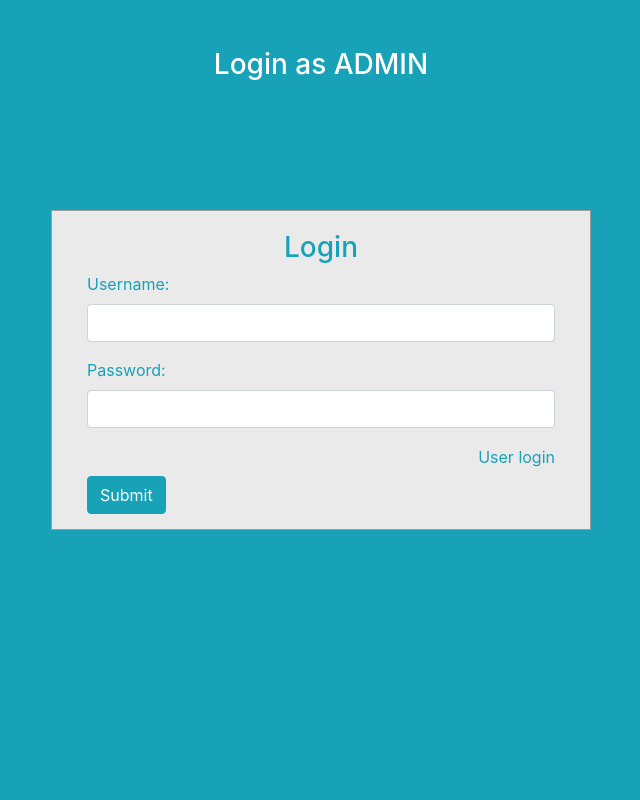
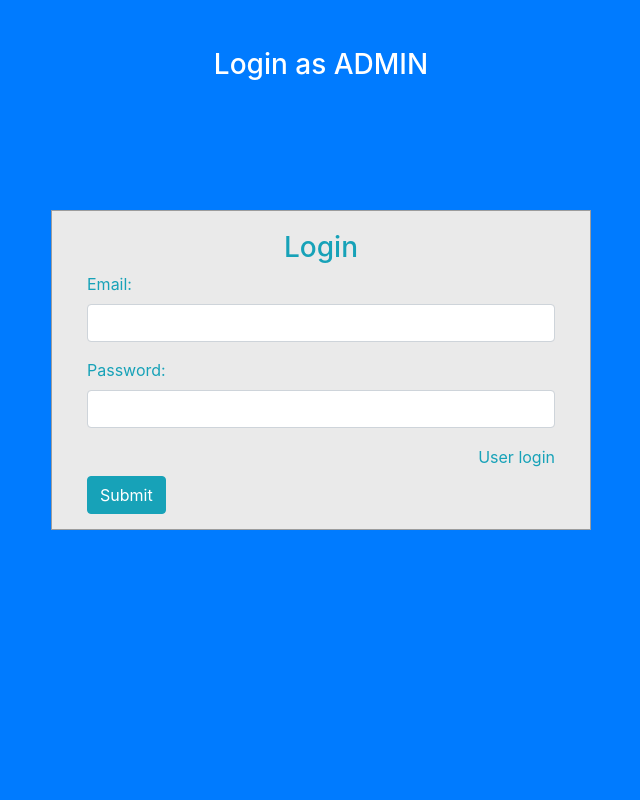
Before and after one commit to khanramzan159/InvoiceSytem, a Django app: page /admin/ in a window 1280 px wide. Shown: the whole page, without its empty margins (319-959 px from the left). Run offline with Django 3.2, Linux system fonts and the light colour scheme; some libraries are stand-ins or nearby versions.

Commit message:
Email Attachment

```diff
--- a/loginreg/models.py
+++ b/loginreg/models.py
@@ -13,7 +13,7 @@
         return self.name
 
 class Admin(models.Model):
-    username = models.CharField(max_length=100)
+    email = models.CharField(max_length=100)
     password = models.CharField(max_length=100)
 
 class Invoice(models.Model):
--- a/loginreg/templates/loginreg/admin-login.html
+++ b/loginreg/templates/loginreg/admin-login.html
@@ -14,7 +14,7 @@
         body {
         margin: 0;
         padding: 0;
-        background-color: #17a2b8;
+        background-color: #007bff;
         height: 100vh;
         }
         #login .container #login-row #login-column #login-box {
@@ -43,8 +43,8 @@
                             {% csrf_token %}
                             <h3 class="text-center text-info">Login</h3>
                             <div class="form-group">
-                                <label for="username" class="text-info">Username:</label><br>
-                                <input type="text" name="username" id="username" class="form-control">
+                                <label for="username" class="text-info">Email:</label><br>
+                                <input type="text" name="email" id="email" class="form-control">
                             </div>
                             <div class="form-group">
                                 <label for="password" class="text-info">Password:</label><br>
@@ -56,9 +56,9 @@
                             </div>
                             <script>
                                 function validate(){
-                                    var uname = document.admin.username.value;
+                                    var uname = document.admin.email.value;
                                     if (uname == ''){
-                                        document.getElementById('error').innerHTML = "please enter username!";
+                                        document.getElementById('error').innerHTML = "please enter email!";
                                         return false;
                                     } else {
                                         document.getElementById('error').innerHTML = "";
--- a/loginreg/templates/loginreg/reset_password.html
+++ b/loginreg/templates/loginreg/reset_password.html
@@ -71,7 +71,6 @@
                                 return false;
                             } else {
                                 document.getElementById('error').innerHTML = '';
-
                             }
                             var repass = document.upform.pass1.value;
                             repass = repass.trim();
--- a/loginreg/templates/loginreg/show_invoice_history.html
+++ b/loginreg/templates/loginreg/show_invoice_history.html
@@ -149,7 +149,8 @@
 
 
                     <div class="text-center">
-                        <td><a href="{% url 'pdf_history_view' invoice.id %}" class="text-decoration-none btn btn-primary" target=_blank>Preview Pdf</a></td>
+                        <td><a href="{% url 'pdf_history_view' invoice.id %}?admin_preview=true" class="text-decoration-none btn btn-primary" target=_blank>Preview Pdf</a></td>
+                        <td><a href="{% url 'send_email_to_admin' invoice.id %}" class="text-decoration-none btn btn-secondary">Send Email Attachment</a></td>
                     </div>
                 </div>
             </div>
--- a/loginreg/urls.py
+++ b/loginreg/urls.py
@@ -28,6 +28,8 @@
     path('delete_invoice/<int:invoice_id>/', views.delete_invoice, name='delete_invoice'),
     path('verify_otp', views.verify_otp, name='verify_otp'),
     path('pdf_view/<int:invoice_id>', views.pdf_view, name="pdf_view"),
+    path('send_email/<int:invoice_id>', views.send_email, name="send_email"),
+    path('send_email_to_admin/<int:invoice_id>', views.send_email_to_admin, name="send_email_to_admin"),
     path('email_verification', views.email_verification, name="email_verification"),
     path('email_verified/reset_password', views.reset_password, name="reset_password"),
     path('pdf_history_view/<int:invoice_id>', views.pdf_history_view, name="pdf_history_view")
--- a/loginreg/views.py
+++ b/loginreg/views.py
@@ -6,7 +6,7 @@
 from django.contrib import messages
 from django.db.models import Q
 from .forms import InvoiceForm, ItemFormSet
-from django.core.mail import send_mail
+from django.core.mail import send_mail, EmailMessage
 from django.conf import settings
 import random
 
@@ -32,6 +32,36 @@
     recipient_list = [email]
     send_mail(subject, message, from_email, recipient_list)
     return otp_code
+
+# Sending Email
+def send_email_with_attachment(subject, message, email, recipient_list, pdf_content):
+    try:
+        mail = EmailMessage(subject=subject, body=message, from_email=email, to=recipient_list)
+        mail.attach("invoice_pdf", pdf_content.getvalue(), "application/pdf")
+        mail.send()
+        return True
+    except Exception as e:
+        print(f"Error sending email: {e}")
+        return False
+
+def send_email(request, invoice_id):
+    pdf_content = pdf_view2(request, invoice_id)
+    if pdf_content:
+        invoice = get_object_or_404(Invoice, id=invoice_id)
+        subject = "Invoice Attachment"
+        message = f"Please find the attached invoice for {invoice.customer_name}."
+        email = settings.EMAIL_HOST_USER
+        recipient_list = [invoice.email]
+        print(invoice.email)
+        sent = send_email_with_attachment(subject, message, email, recipient_list, pdf_content)
+
+        if sent:
+            messages.success(request, 'File Attachment has been sent to the customer email.')
+        else:
+            messages.error(request, 'Invalid File')
+    else:
+        messages.error(request, "Something went wrong ")
+    return redirect(home)
 
 def home(request):
     if request.session.has_key('admin'):
@@ -210,10 +240,10 @@
 
         return render(request, 'loginreg/admin.html', {'dets': UserDataFinal, 'filter':filter_instance, 'lastpage':totalpage, 'totalPageList':[n+1 for n in range(totalpage)]})
     elif request.POST:
-        usern = request.POST.get('username')
+        email = request.POST.get('email')
         passw = request.POST.get('password')
         # passwenc = sha256(passw.encode()).hexdigest()
-        admins = Admin.objects.filter(username=usern,password=passw)
+        admins = Admin.objects.filter(email=email,password=passw)
         if admins:
             request.session['admin'] = 1
             return redirect(admin)
@@ -605,7 +635,16 @@
     pdf = render_to_pdf('loginreg/pdf_template.html', data)
 
     if pdf:
-        return pdf
+        if request.GET.get('download') == 'true':
+            response = HttpResponse(pdf, content_type='application/pdf')
+            response['Content-Disposition'] = f'attachment; filename="{invoice.id}_invoice.pdf"'
+            return response
+            # temp_file = tempfile.NamedTemporaryFile(delete=False, suffix=".pdf")
+            # temp_file.write(pdf.getvalue())
+            # temp_file.close()
+            # return temp_file.name
+        else:
+            return pdf
     else:
         return HttpResponse("Error generating PDF", status=500)
 
@@ -686,6 +725,32 @@
     pdf = render_to_pdf('loginreg/pdf_history_view.html', {'invoice': invoice, 'history': history})
 
     if pdf:
-        return pdf
+        if request.GET.get('admin_preview') == 'true':
+            return pdf
+        else:
+            response = HttpResponse(pdf, content_type='application/pdf')
+            response['Content-Disposition'] = f'attachment; filename="{invoice.customer_name}_invoice.pdf"'
+            return response
     else:
         return HttpResponse("Error generating PDF", status=500)
+
+def send_email_to_admin(request, invoice_id):
+    pdf_content = pdf_history_view(request, invoice_id)
+    if pdf_content:
+        invoice = get_object_or_404(Invoice, id=invoice_id)
+        admin = Admin.objects.first()
+        print(admin.email)
+        subject = "Invoice Attachment"
+        message = f"This is the attach history file for {invoice.customer_name}."
+        email = settings.EMAIL_HOST_USER
+        recipient_list = [admin.email]
+        print(invoice.email)
+        sent = send_email_with_attachment(subject, message, email, recipient_list, pdf_content)
+
+        if sent:
+            messages.success(request, 'File Attachment has been sent to your email.')
+        else:
+            messages.error(request, 'Invalid File')
+    else:
+        messages.error(request, "Something went wrong ")
+    return redirect(admin_invoices)
--- a/loginsystem/settings.py
+++ b/loginsystem/settings.py
@@ -104,7 +104,7 @@
         'ENGINE': 'django.db.backends.mysql',
         'NAME': 'UserManagement',
         'USER': 'root',
-        'PASSWORD': 'Altamash2003@',
+        'PASSWORD': 'ramzan216102',
         'HOST': 'localhost',  # or the hostname where your MySQL server is running
         'PORT': '3306',      # or the port on which your MySQL server is listening
     }
```
Also changed, not shown: loginreg/templates/loginreg/home.html (+7 -3 lines), loginreg/migrations/0011_rename_username_admin_email.py (added).
